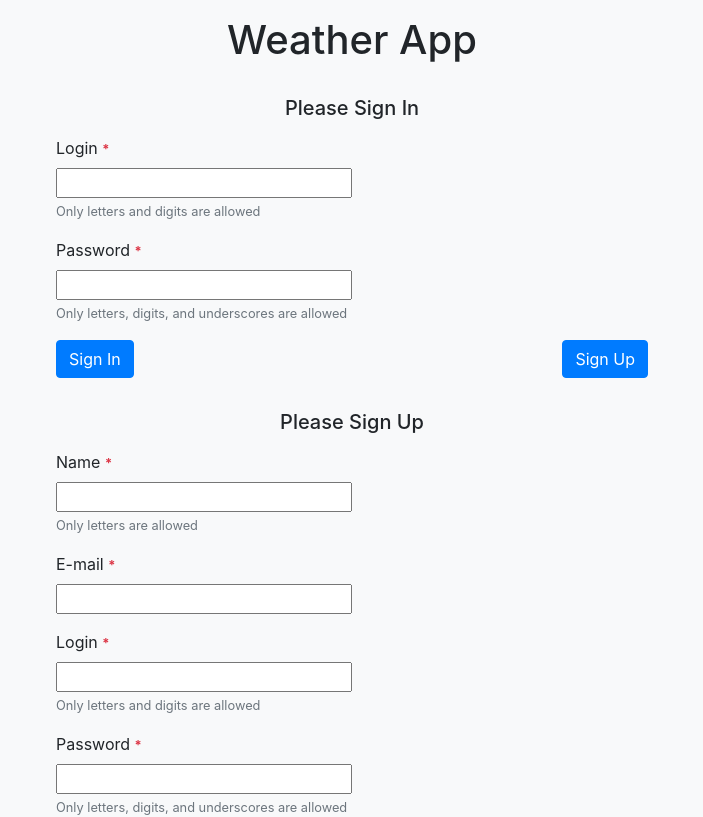
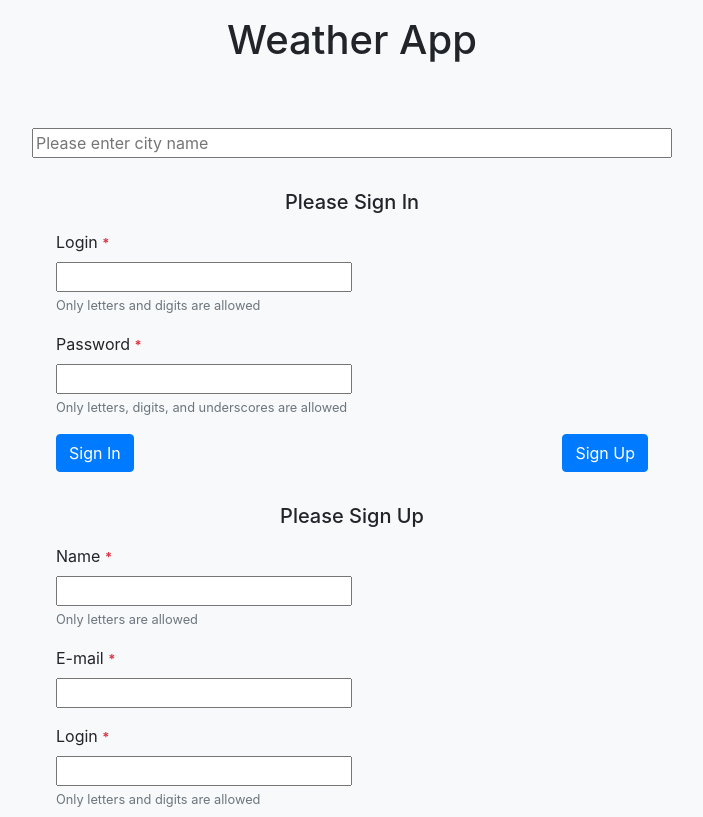
Before and after one commit to bohdanov90/weatherApp, an Angular app: page / in a window 1280 px wide. Shown: the top 817 px of the page, without its empty margins (288-991 px from the left). Built offline with nearby package versions, Linux system fonts and the light colour scheme.

Commit message:
feat: weather comp implemented

```diff
--- a/src/app/app.component.html
+++ b/src/app/app.component.html
@@ -1,5 +1,6 @@
 <h1 class="bg-light mb-0 pt-3 pb-3 d-flex justify-content-center">Weather App</h1>
 
+<app-weather></app-weather>
 <app-login></app-login>
 <app-register></app-register>
 
--- a/src/app/app.module.ts
+++ b/src/app/app.module.ts
@@ -5,6 +5,8 @@ import { AppComponent } from './app.component';
 import { LoginModule } from './components/login/login.module';
 import { RegisterModule } from './components/register/register.module';
 import { CommonModule } from '@angular/common';
+import { WeatherModule } from './components/weather/weather.module';
+import { HttpClientModule } from '@angular/common/http';
 
 @NgModule({
   declarations: [
@@ -16,6 +18,8 @@ import { CommonModule } from '@angular/common';
     AppRoutingModule,
     LoginModule,
     RegisterModule,
+    WeatherModule,
+    HttpClientModule
   ],
   providers: [],
   bootstrap: [AppComponent]
--- /dev/null
+++ b/src/app/components/weather/weather.component.html
@@ -0,0 +1,17 @@
+<div class="d-flex flex-column justify-content-center bg-light">
+  <input
+    type='text'
+    id='weatherPick'
+    placeholder="Please enter city name"
+    class='formControl w-50 align-self-center mt-5 mb-3'
+    [(ngModel)]="currentCity"
+    (keyUp.enter)='onSubmit()'>
+  <ng-container *ngIf="isDataReceived" class="d-flex flex-column justify-content-center" style="visibility: visible">
+    <div class="w-50 align-self-center mb-5 mt-3">
+      <p class="text-center font-weight-bold">Today in {{ cityName$ | async }}, {{ country$ | async }}</p>
+      <p class="font-weight-light">Weather condition: <span class="font-weight-normal">{{ condition$ | async }}</span></p>
+      <p class="font-weight-light">Temperature: <span class="font-weight-normal">{{ temp$ | async }}&deg;C</span></p>
+      <p class="font-weight-light">Humidity: <span class="font-weight-normal">{{ humidity$ | async }}%</span></p>
+    </div>
+  </ng-container>
+</div>
--- /dev/null
+++ b/src/app/components/weather/weather.component.ts
@@ -0,0 +1,35 @@
+import { Component, OnInit } from '@angular/core';
+import { NetworkService } from 'src/app/services/network.service';
+import { Observable } from 'rxjs';
+
+@Component({
+  selector: 'app-weather',
+  templateUrl: './weather.component.html',
+  styleUrls: ['./weather.component.scss']
+})
+export class WeatherComponent implements OnInit {
+  currentCity = '';
+  isDataReceived = false;
+  cityName$: Observable<string>;
+  country$: Observable<string>;
+  condition$: Observable<string>;
+  temp$: Observable<string>;
+  humidity$: Observable<string>;
+
+  constructor(
+    private networkService: NetworkService
+  ) { }
+
+  ngOnInit(): void {}
+
+  onSubmit() {
+    this.cityName$ = this.networkService.getCityName(this.currentCity);
+    this.country$ = this.networkService.getCountryName(this.currentCity);
+    this.condition$ = this.networkService.getCondition(this.currentCity);
+    this.temp$ = this.networkService.getTemp(this.currentCity);
+    this.humidity$ = this.networkService.getHumidity(this.currentCity);
+    this.currentCity = '';
+    this.isDataReceived = true;
+  }
+
+}
```
Also changed, not shown: src/app/components/weather/weather.module.ts (added, +19 -0 lines), src/app/components/weather/weather.component.scss (added), 1 other file (tests, documents, lock files or other folders).
